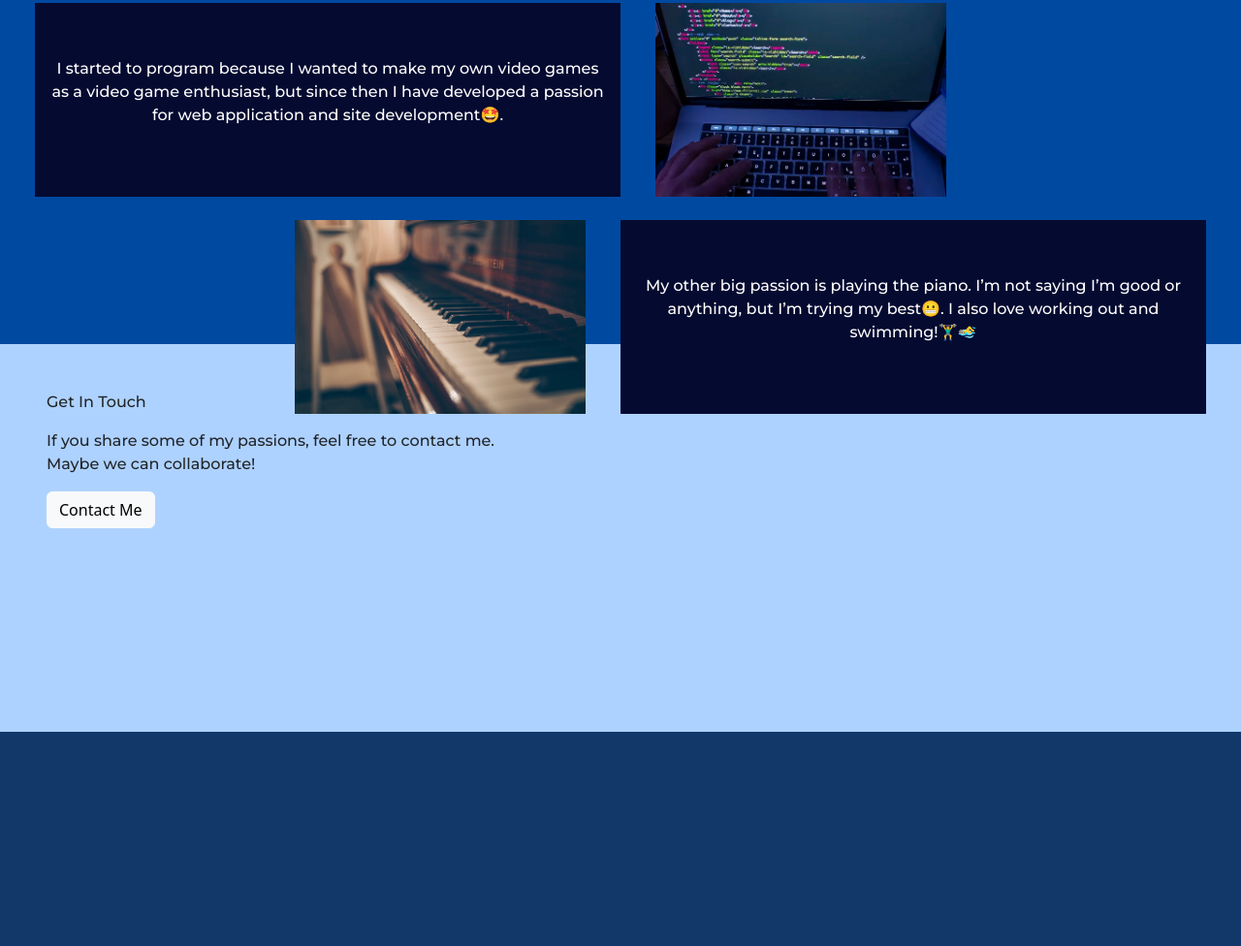
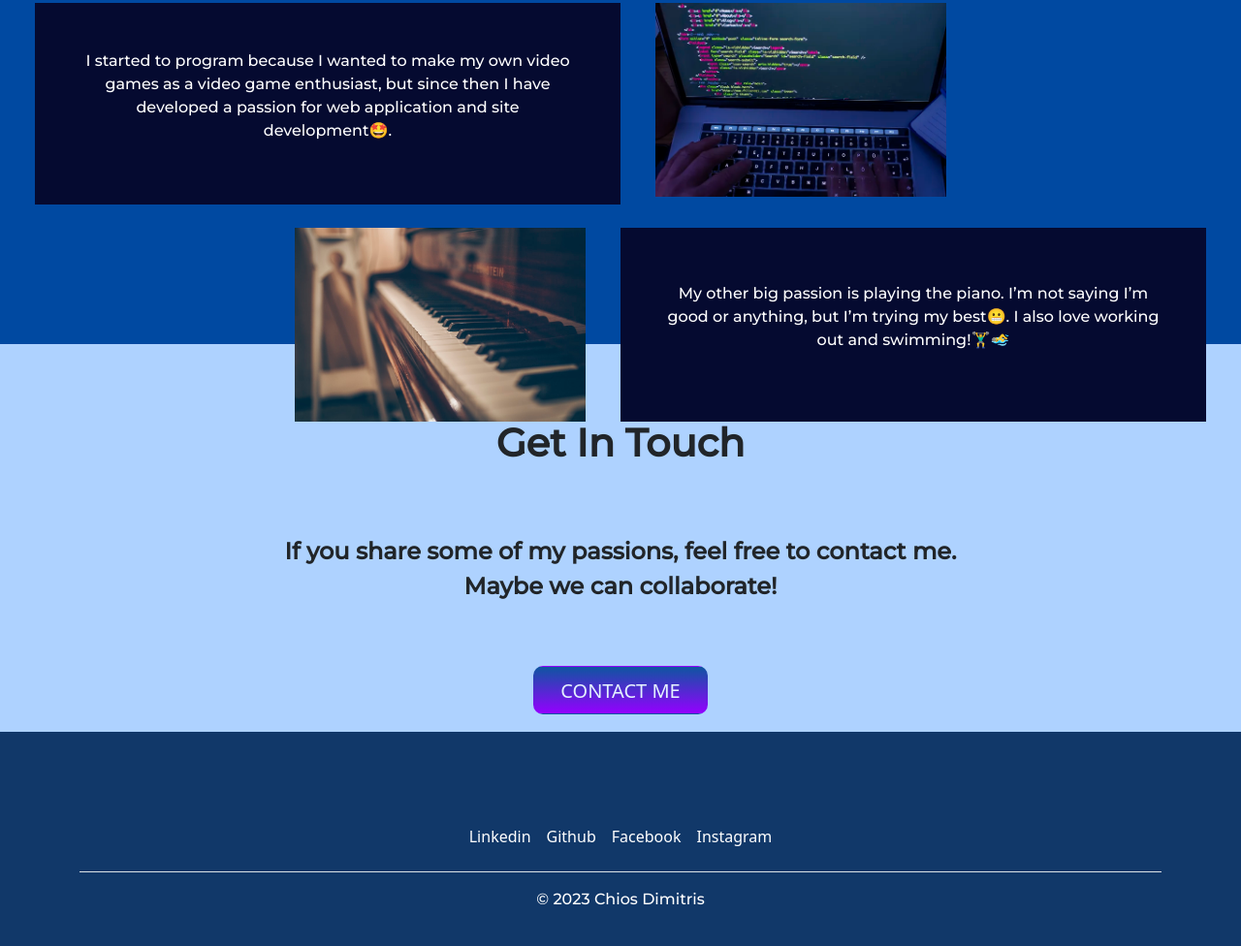
Before and after one commit to ChiosDim/My-Portfolio, a plain HTML site: page index.html in a window 1280 px wide. Shown: the part 445-1421 px from the top of the page at 97% size. Drawn offline with nearby package versions, Linux system fonts and the light colour scheme.

Commit message:
Finished the third and fourth sections

```diff
--- a/css/style.css
+++ b/css/style.css
@@ -45,6 +45,11 @@ p{
   margin-left: 2px;
 }
 
+#links a:hover{
+  color: #257fec;
+
+}
+
 #links .link-item{
   margin-bottom: 10px;
 }
@@ -78,9 +83,39 @@ p{
   text-align: center;
 }
 
-#third-container > p {
-  font-weight: bold;
+#third-container p {
+  font-size: 1.5rem;
+  font-weight:bold;
 }
+
+#third-container .first-paragraph > p{
+  margin-top: 1.5rem;
+  font-size: 2.5rem;
+}
+
+
+#third-container button{
+  width: 180px;
+  height: 50px;
+  background-color: #9400FF;
+  border-radius: 10px;
+  text-decoration: none;
+  padding: 10px 20px 10px 20px;
+  font-size: 20px;
+  background-image: linear-gradient(to bottom, #0e55a1, #9400FF);
+  color: #E4F1FF;
+}
+
+.nav-link{
+  color: white;
+  text-decoration: none;
+}
+
+#fourth-container p{
+  color: white;
+}
+
+
 @media (max-width: 768px) {
   .col-md-6.text-center {
       display: flex;
--- a/index.html
+++ b/index.html
@@ -3,7 +3,7 @@
 <head>
     <meta charset="UTF-8">
     <meta name="viewport" content="width=device-width, initial-scale=1.0">
-    <title>My Portfolio</title>
+    <title>Chios Dimitris</title>
     <link href="https://cdn.jsdelivr.net/npm/bootstrap@5.3.2/dist/css/bootstrap.min.css"
      rel="stylesheet" integrity="sha384-T3c6CoIi6uLrA9TneNEoa7RxnatzjcDSCmG1MXxSR1GAsXEV/Dwwykc2MPK8M2HN" crossorigin="anonymous">
     <link rel="stylesheet" href="./css/style.css">
@@ -64,7 +64,7 @@
     <section id="interests">
         <div class="container-fluid p-5" id="second-container">
             <div class="row">
-                <div class="about-me-container col-lg-6 col-md-12 mb-4 d-flex align-items-center">
+                <div class="about-me-container col-lg-6 col-md-12 mb-4 p-5 d-flex align-items-center">
                      <div class="text-center">
                         <p>I started to program because I wanted to make my own video games as a video game enthusiast,
                         but since then I have developed a passion for web application and site development🤩.</p>
@@ -80,7 +80,7 @@
                         <img src="./images/piano.jpg" alt="image of a piano" class="img-fluid" width="300">
                     </div>
                 </div>
-                <div class="about-me-container col-lg-6 col-md-12 mb-4 d-flex align-items-center">
+                <div class="about-me-container col-lg-6 col-md-12 mb-4 p-5 d-flex align-items-center">
                     <div class="text-center">
                         <p>My other big passion is playing the piano. I’m not saying  I’m good or anything,
                         but I’m trying my best😬. I also love working out and swimming!🏋️‍♂️🏊‍♂️</p>
@@ -91,20 +91,33 @@
     </section>
     <section id="contact">
         <div class="container-fluid p-5" id="third-container">
-            <div class="first-paragraph">
-                <p>Get In Touch</p>
+            <div class="d-flex flex-column justify-content-between" style="height: 100%;">
+                <div class="first-paragraph mb-5 d-flex align-items-center justify-content-center">
+                    <p>Get In Touch</p>
+                </div>
+                <div class="second-paragraph mb-5 d-flex align-items-center justify-content-center text-center">
+                    <p>If you share some of my passions, feel free to contact me. <br>
+                        <span>Maybe we can collaborate!</span></p>
+                </div>
+                <div class="contact-me-btn d-flex align-items-center justify-content-center">
+                    <button type="button" class="btn" href="mailto:chiosdimit@gmail.com">CONTACT ME</button>
+                </div>
             </div>
-            <div class="second-paragraph">
-                <p>If you share some of my passions, feel free to contact me. <br>
-                <span>Maybe we can collaborate!</span></p>
-            </div>
-            <button type="button" class="btn btn-light">Contact Me</button>
-
         </div>
     </section>
     <section id="footer">
         <div class="container-fluid p-5" id="fourth-container">
-
+            <div class="container">
+                <footer class="py-3 my-4">
+                  <ul class="nav justify-content-center border-bottom pb-3 mb-3">
+                    <li class="nav-item"><a href="https://www.linkedin.com/in/dimitris-chios/" class="nav-link px-2">Linkedin</a></li>
+                    <li class="nav-item"><a href="https://github.com/ChiosDim" class="nav-link px-2">Github</a></li>
+                    <li class="nav-item"><a href="https://www.facebook.com/DimitrisChios8/" class="nav-link px-2">Facebook</a></li>
+                    <li class="nav-item"><a href="https://www.instagram.com/_chiios_/" class="nav-link px-2">Instagram</a></li>
+                  </ul>
+                  <p class="text-center">© 2023 Chios Dimitris</p>
+                </footer>
+              </div>
         </div>
     </section>
 
```
